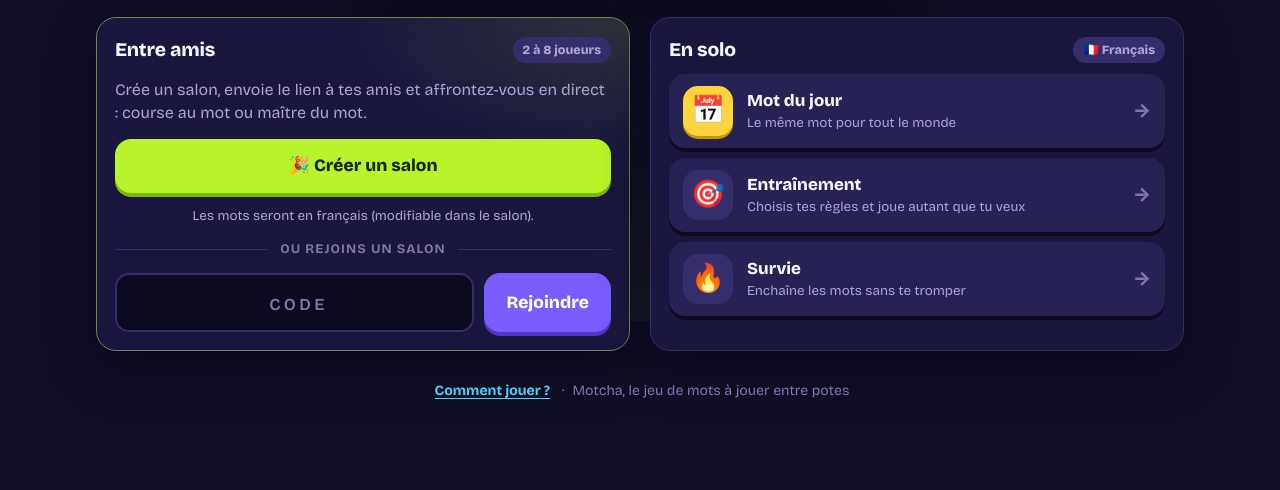
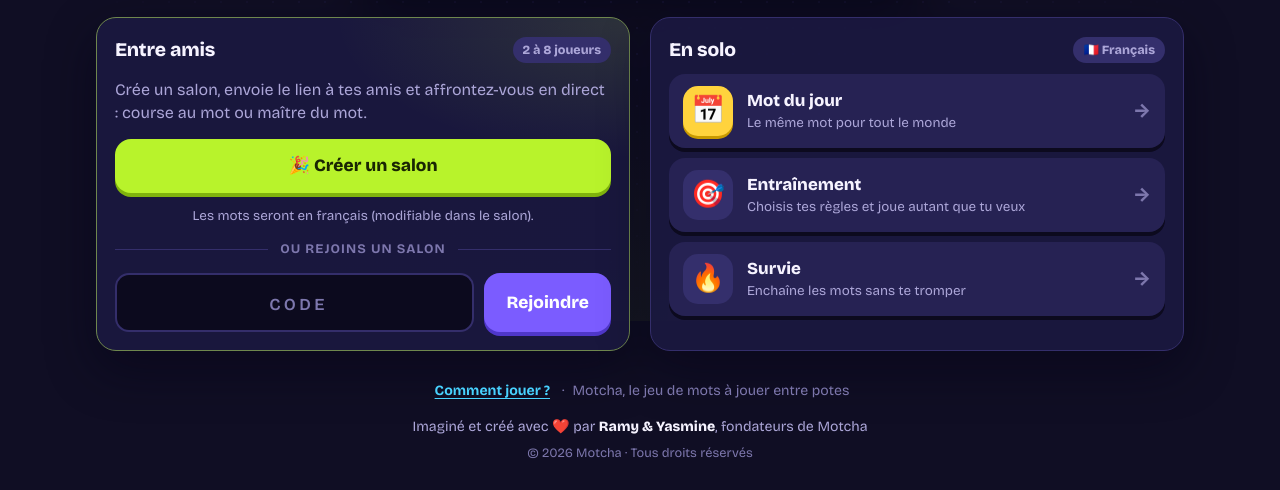
Before and after one commit to RamyBenali/Motcha, a website: page public/index.html in a window 1280 px wide. Shown: the part 479-969 px from the top of the page. Before the commit the page ends 912 px from the top, so only its background shows below. Drawn offline with Linux system fonts and the light colour scheme.

Commit message:
Crédits des fondateurs et copyright en bas de l'accueil
Co-Authored-By: Claude Opus 5.5 <noreply@anthropic.com>

```diff
--- a/public/css/style.css
+++ b/public/css/style.css
@@ -1099,12 +1099,34 @@ a {
   margin-top: auto;
   padding-top: 26px;
   display: flex;
+  flex-direction: column;
+  align-items: center;
+  gap: 6px;
+  color: var(--faint);
+  font-size: 0.88rem;
+  text-align: center;
+}
+
+.foot-row {
+  display: flex;
   flex-wrap: wrap;
   justify-content: center;
   align-items: center;
   gap: 8px;
-  color: var(--faint);
-  font-size: 0.88rem;
+}
+
+.foot-credits {
+  margin-top: 6px;
+  color: var(--muted);
+}
+
+.foot-credits b {
+  color: var(--text);
+  font-weight: 800;
+}
+
+.foot-copy {
+  font-size: 0.8rem;
 }
 
 @media (min-width: 860px) {
--- a/public/js/ui-home.js
+++ b/public/js/ui-home.js
@@ -141,9 +141,14 @@ function build() {
     ),
     h(
       'footer.home-foot',
-      h('button.link', { type: 'button', onclick: openHowTo }, 'Comment jouer ?'),
-      h('span', '·'),
-      h('span', 'Motcha, le jeu de mots à jouer entre potes'),
+      h(
+        'div.foot-row',
+        h('button.link', { type: 'button', onclick: openHowTo }, 'Comment jouer ?'),
+        h('span', '·'),
+        h('span', 'Motcha, le jeu de mots à jouer entre potes'),
+      ),
+      h('p.foot-credits', 'Imaginé et créé avec ❤️ par ', h('b', 'Ramy & Yasmine'), ', fondateurs de Motcha'),
+      h('p.foot-copy', `© ${new Date().getFullYear()} Motcha · Tous droits réservés`),
     ),
   );
 }
```
